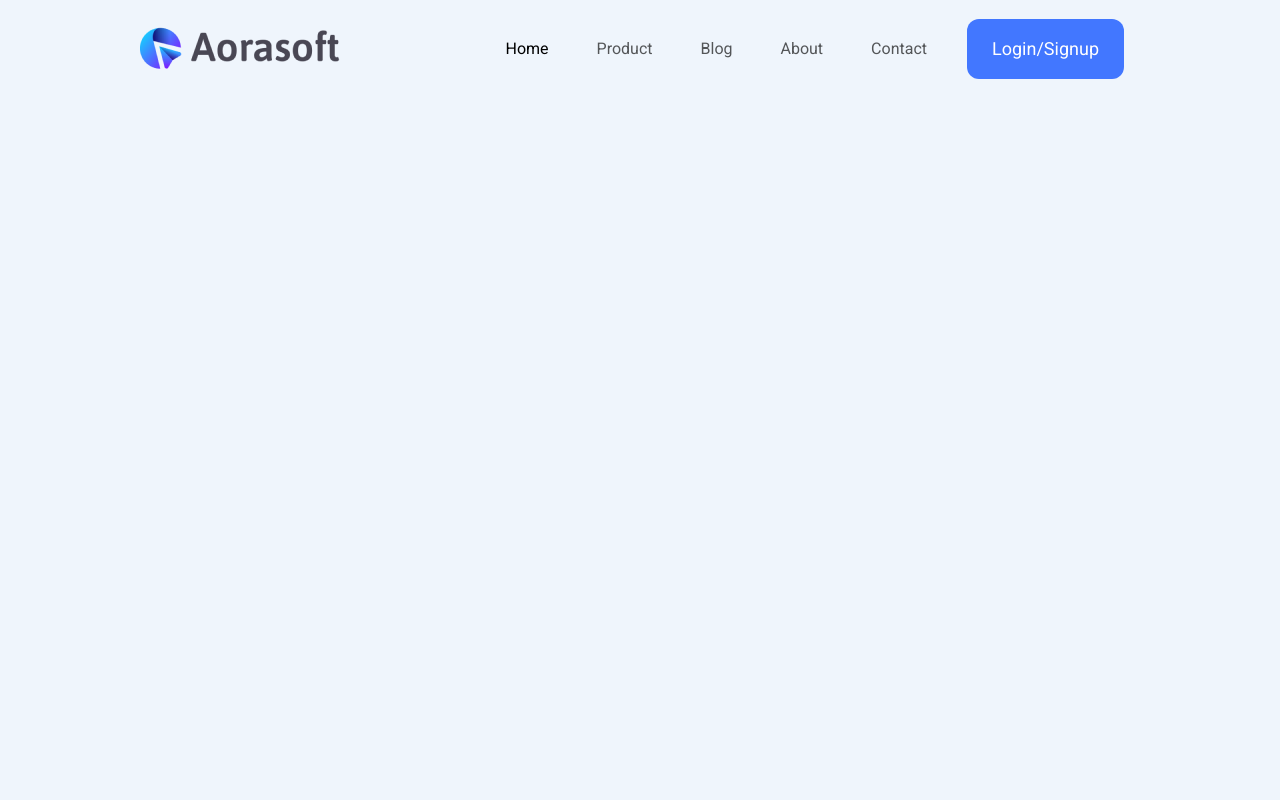
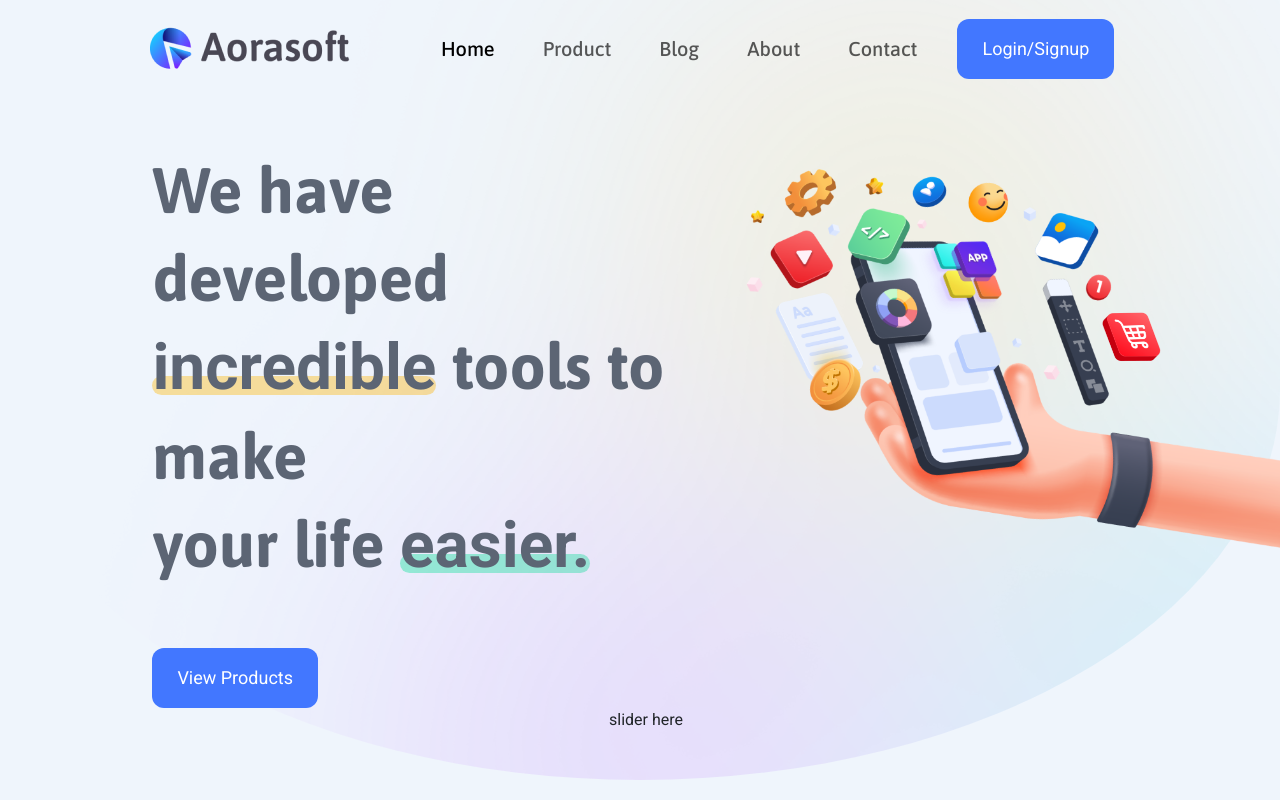
Before and after one commit to Ashfatul/spondonit-test, a plain HTML site: page index.html in a window 1280 px wide. Drawn offline with nearby package versions, Linux system fonts and the light colour scheme.

Commit message:
hero section

```diff
--- a/index.html
+++ b/index.html
@@ -15,10 +15,9 @@
    <body>
       <noscript>You need to enable JavaScript to run this app.</noscript>
 
+      <div class="hero-section default-bg container container-custom">
          <!-- Header Nav Section Start -->
-      <header
-         class="container container-custom padding-container bg-transparent"
-      >
+         <header class="bg-transparent padding-container">
             <nav class="navbar navbar-expand-lg navbar-light">
                <div class="container-fluid">
                   <a class="navbar-brand" href="#">
@@ -39,9 +38,15 @@
                      class="collapse navbar-collapse justify-content-end"
                      id="navBarTop"
                   >
-                  <ul class="navbar-nav me-end mb-2 mb-lg-0 align-items-center">
+                     <ul
+                        class="navbar-nav me-end mb-2 mb-lg-0 align-items-center"
+                     >
                         <li class="nav-item px-3">
-                        <a class="nav-link active" aria-current="page" href="#">
+                           <a
+                              class="nav-link active"
+                              aria-current="page"
+                              href="#"
+                           >
                               Home
                            </a>
                         </li>
@@ -63,7 +68,9 @@
                         </li>
 
                         <li class="nav-item px-3">
-                        <button class="login-signup-btn">Login/Signup</button>
+                           <button class="login-signup-btn">
+                              Login/Signup
+                           </button>
                         </li>
                      </ul>
                   </div>
@@ -72,6 +79,37 @@
          </header>
          <!-- Header Nav Section End -->
 
+         <!-- Hero Section Start -->
+         <div class="container container-custom py-5 pe-0">
+            <div class="padding-left row">
+               <div class="col-lg-6 col-md-12 px-0 px-3">
+                  <h1 class="hero-text">
+                     We have developed <br />
+                     <span class="hero-text-highlight-1">incredible</span>
+                     tools to make <br />
+                     your life
+                     <span class="hero-text-highlight-2">easier.</span>
+                  </h1>
+
+                  <button class="view-products-btn">View Products</button>
+               </div>
+
+               <div
+                  class="col-lg-6 col-md-12 d-none d-md-block px-0 hero-section-image"
+               >
+                  <img
+                     src="./res/hero-section/main image.png"
+                     alt="hero section image"
+                     class="w-100"
+                  />
+               </div>
+            </div>
+
+            <div class="hero-slider-container text-center">slider here</div>
+         </div>
+         <!-- Hero Section End -->
+      </div>
+
       <script
          src="https://cdn.jsdelivr.net/npm/bootstrap@5.3.0-alpha3/dist/js/bootstrap.bundle.min.js"
          integrity="sha384-ENjdO4Dr2bkBIFxQpeoTz1HIcje39Wm4jDKdf19U8gI4ddQ3GYNS7NTKfAdVQSZe"
--- a/style.css
+++ b/style.css
@@ -31,10 +31,21 @@
 body {
    background: #eff5fc;
 }
+
 /* style */
+
+.padding-left {
+   padding-left: 10%;
+}
+
+.padding-right {
+   padding-right: 10%;
+}
+
 .top-logo {
    width: 200px;
 }
+
 .login-signup-btn,
 .view-products-btn,
 .more-info-btn {
@@ -51,3 +62,135 @@ body {
    border: none;
    display: inline-block;
 }
+
+.view-products-btn {
+   margin-top: 50px;
+}
+
+.hero-section {
+   background-image: url("./res/hero-section/bg.png");
+   background-size: cover;
+   background-position: right;
+   background-repeat: no-repeat;
+   border-radius: 0px 0px 50% 50%;
+}
+
+.hero-text {
+   font-family: "Asap";
+   font-style: normal;
+   font-weight: 700;
+   font-size: 64px;
+   line-height: 88px;
+   color: #5c6574;
+}
+.hero-text-highlight-1 {
+   position: relative;
+}
+
+span.hero-text-highlight-1::after {
+   content: "";
+   position: absolute;
+   left: 0;
+   bottom: 10px;
+   width: 100%;
+   background: rgba(252, 198, 60, 0.5);
+   border-radius: 41px;
+   z-index: -1;
+   height: 19px;
+}
+
+.hero-text-highlight-2 {
+   position: relative;
+}
+
+span.hero-text-highlight-2::after {
+   content: "";
+   position: absolute;
+   left: 0;
+   bottom: 10px;
+   width: 100%;
+   background: rgba(54, 237, 171, 0.5);
+   border-radius: 41px;
+   z-index: -1;
+   height: 19px;
+}
+
+.nav-item .nav-link {
+   font-size: 20px;
+   font-weight: 500;
+   font-family: "Asap";
+}
+
+.hero-section-image {
+   position: relative;
+}
+
+.hero-section-image::before {
+   content: "";
+   height: 30%;
+   width: 50%;
+   background-image: url("./res/hero-section/animated element.png");
+   filter: drop-shadow(-7px 7px 4px rgba(124, 42, 248, 0.1));
+   transform: rotate(9deg);
+   position: absolute;
+   top: 15%;
+   left: 20%;
+   z-index: 1;
+   background-position: center;
+   background-size: contain;
+   background-repeat: no-repeat;
+   animation: heroImageAnimation 1s infinite;
+}
+
+.hero-section-image::after {
+   content: "";
+   height: 20%;
+   width: 20%;
+   background-image: url("./res/hero-section/animated element2.png");
+   position: absolute;
+   bottom: 42%;
+   right: 15%;
+   z-index: 1;
+   background-position: center;
+   background-size: contain;
+   background-repeat: no-repeat;
+   animation: heroImageAnimation 1s infinite;
+}
+
+@keyframes heroImageAnimation {
+   0% {
+      transform: scale(1);
+   }
+   50% {
+      transform: scale(1.1);
+   }
+   100% {
+      transform: scale(1);
+   }
+}
+
+@media (max-width: 1310px) {
+   .hero-section-image::before {
+      height: 15%;
+   }
+
+   .hero-section-image::after {
+      bottom: 60%;
+      height: 12%;
+      width: 12%;
+      right: 20%;
+   }
+}
+
+@media (max-width: 992px) {
+   .hero-section-image::before {
+      height: 15%;
+   }
+
+   .hero-section-image::after {
+      bottom: 60%;
+      height: 12%;
+      width: 12%;
+      right: 20%;
+   }
+}
```
Also changed, not shown: res/hero-section/animated element.png (added), res/hero-section/animated element2.png (added), res/hero-section/bg.png (added), res/hero-section/main image.png (added). Lines whose indentation alone changed are shown as unchanged.
